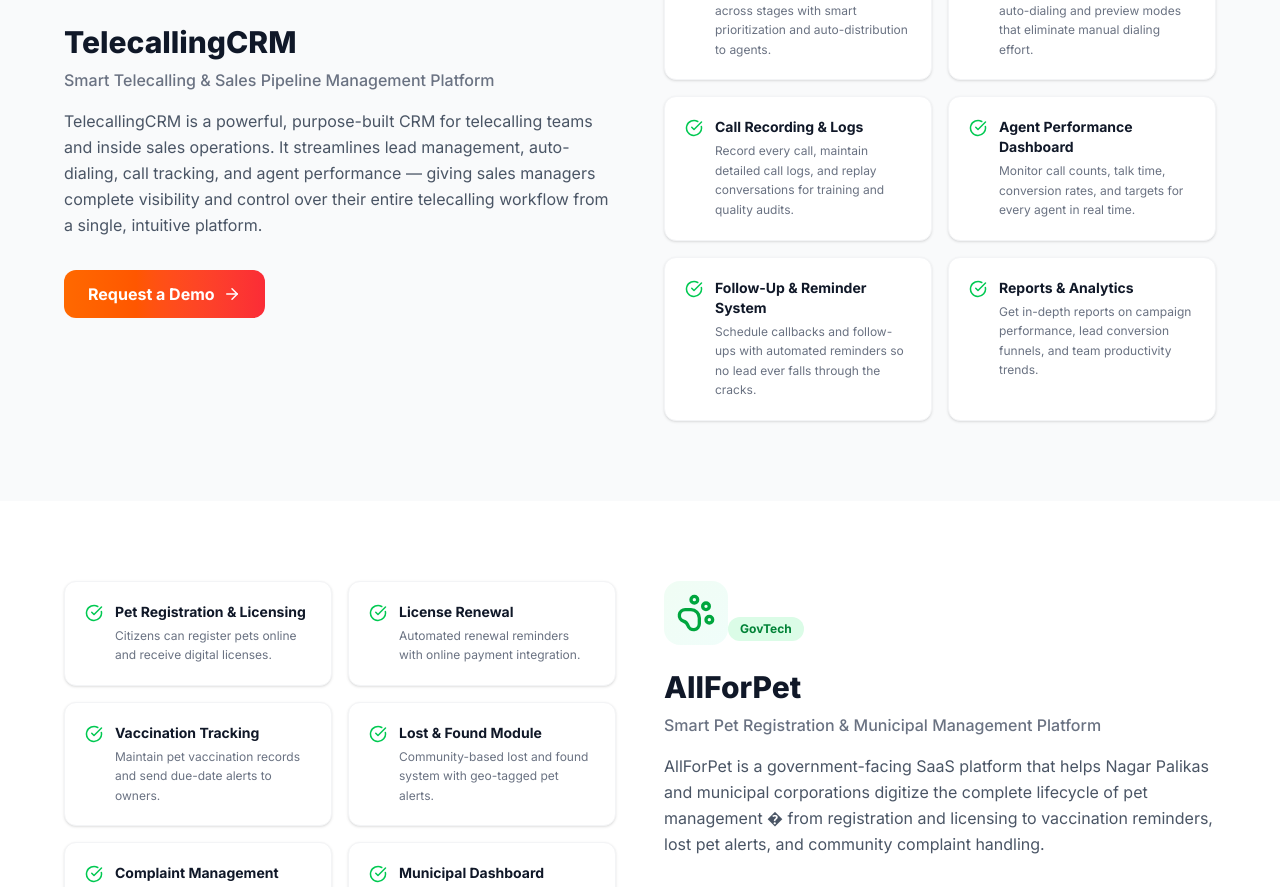
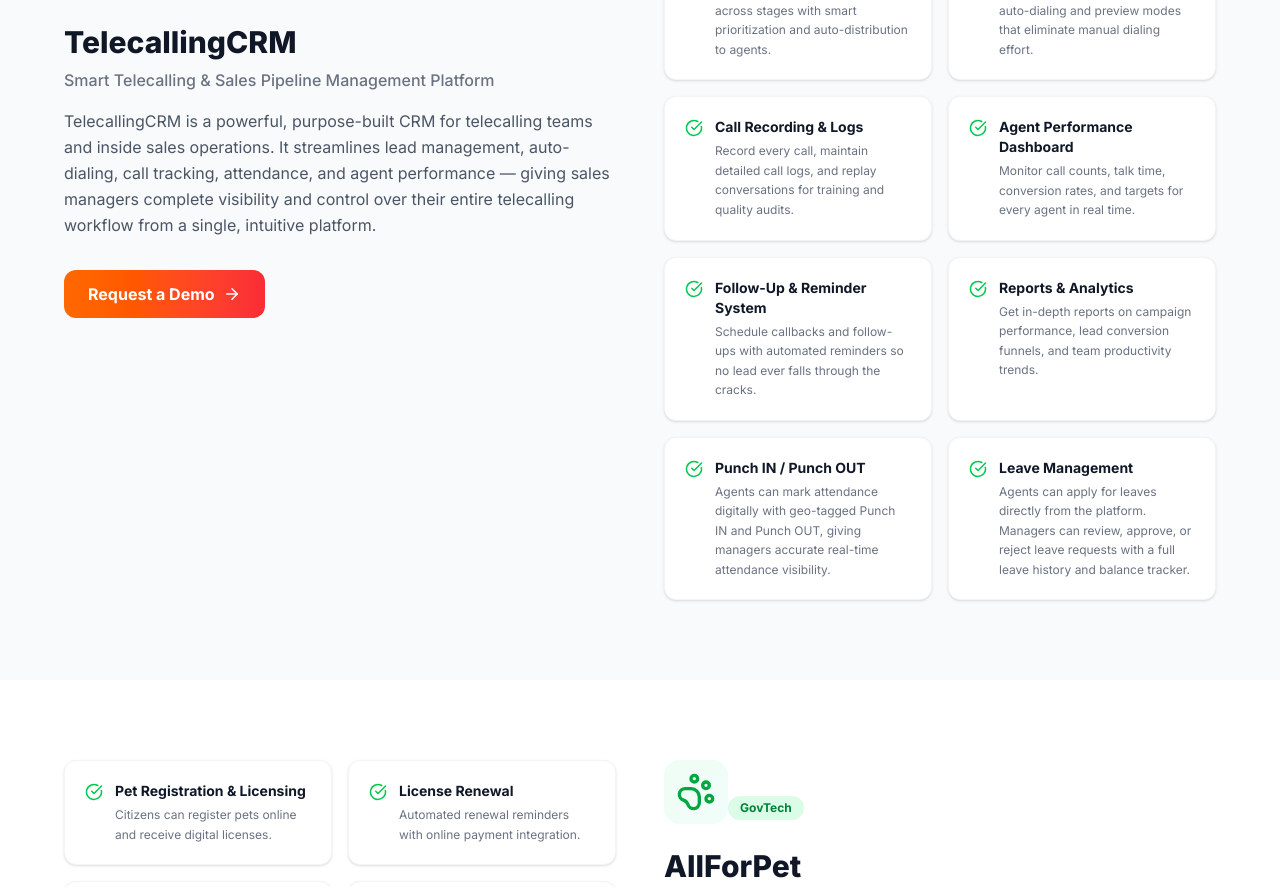
Before and after one commit to Tapan520/MeruDigitalLabs, a Next.js app: page /products in a window 1280 px wide. Shown: the part 1612-2499 px from the top of the page. Built offline with nearby package versions, Linux system fonts and the light colour scheme.

Commit message:
Add Punch IN/OUT and Leave Management features to TelecallingCRM

```diff
--- a/app/industries/page.tsx
+++ b/app/industries/page.tsx
@@ -56,7 +56,7 @@
     icon: <PhoneCall size={36} className="text-orange-600" />,
     name: "Inside Sales & Telecalling",
     tagline: "Supercharge your sales teams",
-    desc: "Sales teams and BPOs use TelecallingCRM to manage leads, automate dialing, track agent performance, and close more deals with a streamlined telecalling workflow.",
+    desc: "Sales teams and BPOs use TelecallingCRM to manage leads, automate dialing, track agent performance, manage attendance with Punch IN/OUT, handle leave applications, and close more deals with a streamlined telecalling workflow.",
     products: ["TelecallingCRM"],
     color: "bg-orange-50 border-orange-200",
   },
--- a/app/products/page.tsx
+++ b/app/products/page.tsx
@@ -52,7 +52,7 @@
     name: "TelecallingCRM",
     tagline: "Smart Telecalling & Sales Pipeline Management Platform",
     description:
-      "TelecallingCRM is a powerful, purpose-built CRM for telecalling teams and inside sales operations. It streamlines lead management, auto-dialing, call tracking, and agent performance — giving sales managers complete visibility and control over their entire telecalling workflow from a single, intuitive platform.",
+      "TelecallingCRM is a powerful, purpose-built CRM for telecalling teams and inside sales operations. It streamlines lead management, auto-dialing, call tracking, attendance, and agent performance — giving sales managers complete visibility and control over their entire telecalling workflow from a single, intuitive platform.",
     features: [
       { title: "Lead Management", desc: "Import, assign, and track leads across stages with smart prioritization and auto-distribution to agents." },
       { title: "Auto & Preview Dialer", desc: "Boost agent productivity with auto-dialing and preview modes that eliminate manual dialing effort." },
@@ -60,6 +60,8 @@
       { title: "Agent Performance Dashboard", desc: "Monitor call counts, talk time, conversion rates, and targets for every agent in real time." },
       { title: "Follow-Up & Reminder System", desc: "Schedule callbacks and follow-ups with automated reminders so no lead ever falls through the cracks." },
       { title: "Reports & Analytics", desc: "Get in-depth reports on campaign performance, lead conversion funnels, and team productivity trends." },
+      { title: "Punch IN / Punch OUT", desc: "Agents can mark attendance digitally with geo-tagged Punch IN and Punch OUT, giving managers accurate real-time attendance visibility." },
+      { title: "Leave Management", desc: "Agents can apply for leaves directly from the platform. Managers can review, approve, or reject leave requests with a full leave history and balance tracker." },
     ],
     color: "from-orange-500 to-red-500",
     bgLight: "from-orange-50 to-red-50",
```
